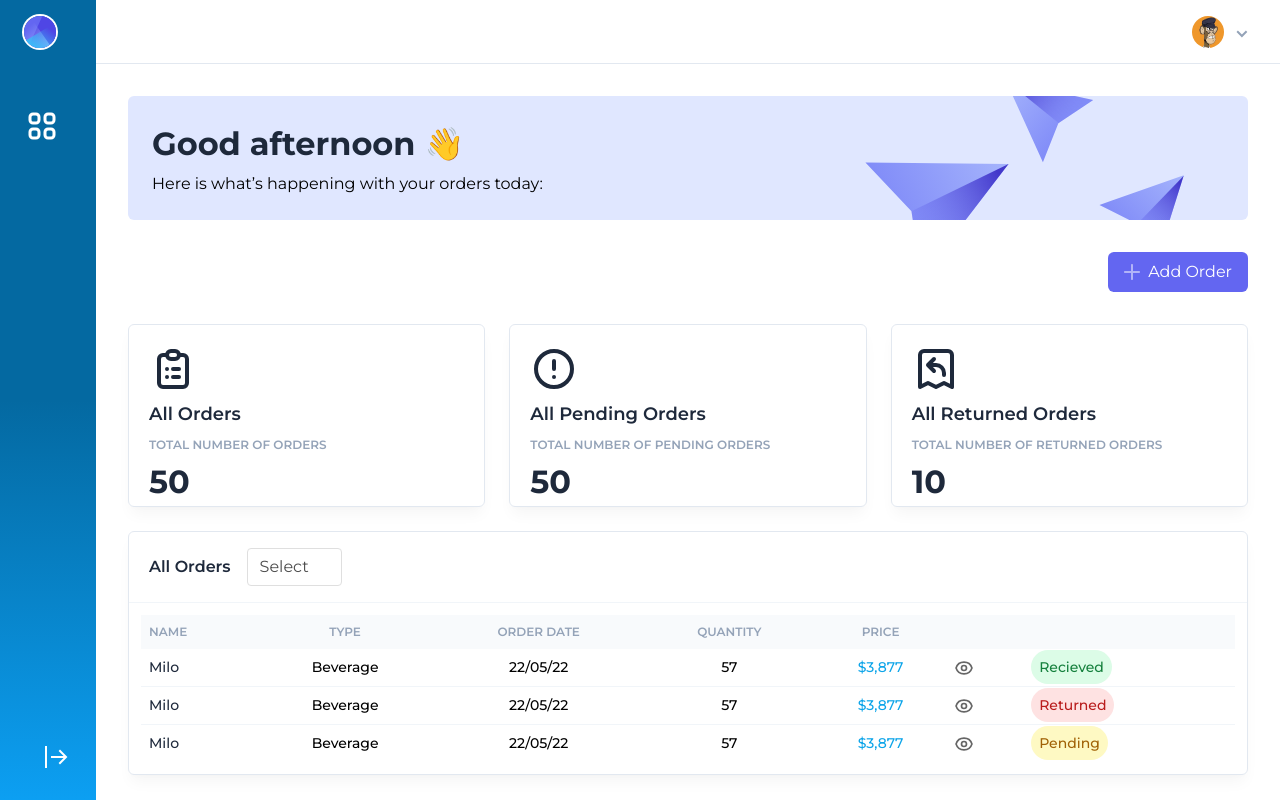
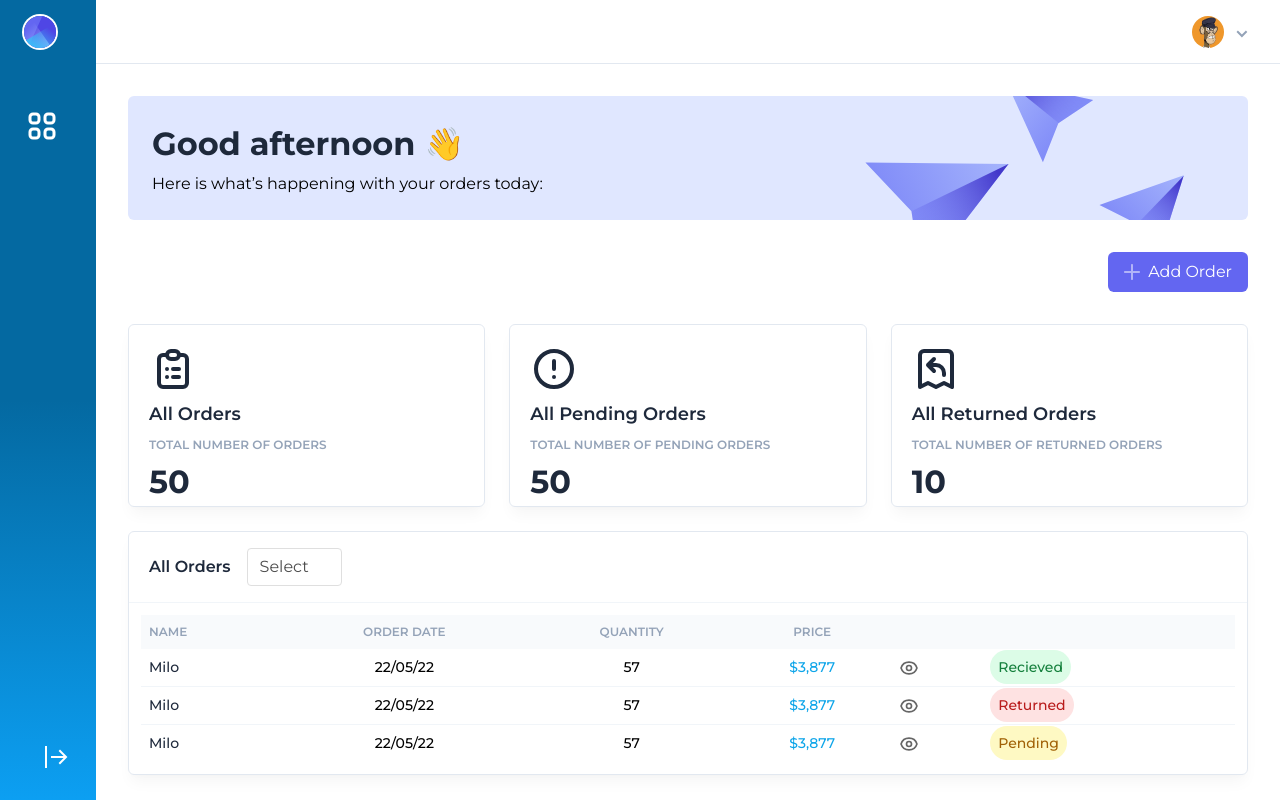
Before and after one commit to mendsalbert/schain, a Next.js app: page /dashboard/customer in a window 1280 px wide. Built offline with nearby package versions, Linux system fonts and the light colour scheme.

Commit message:
schain ui

```diff
--- a/components/OrderModal.jsx
+++ b/components/OrderModal.jsx
@@ -56,9 +56,12 @@ const OrderModal = (props) => {
         </div>
       </div>
       <div>
-        <img src={filterImage[0].imageUrl} className="mb-4" />
+        <img
+          src={filterImage.length > 0 ? filterImage[0].imageUrl : ""}
+          className="mb-4"
+        />
       </div>
-      <div className="flex flex-wrap -mx-3 mb-6">
+      <div className="flex flex-wrap -mx-3 mb-1">
         <div className="w-full px-3">
           <label className="block uppercase tracking-wide text-gray-700 text-xs font-bold mb-2">
             Address Line 1
@@ -71,7 +74,7 @@ const OrderModal = (props) => {
           />
         </div>
       </div>
-      <div className="flex flex-wrap -mx-3 mb-6">
+      <div className="flex flex-wrap -mx-3 mb-1">
         <div className="w-full px-3">
           <label className="block uppercase tracking-wide text-gray-700 text-xs font-bold mb-2">
             Phone Number
@@ -121,7 +124,9 @@ const OrderModal = (props) => {
       </div>
       <div className="flex items-start">
         <div className="text-xl font-bold text-slate-800 mr-2">
-          Total cost : ${filterImage[0].price * quantity} - 0.00041ETH
+          Total cost : $
+          {filterImage.length > 0 ? filterImage[0].price * quantity : 0} -
+          0.00041ETH
         </div>
       </div>
       <div className="flex flex-wrap -mx-3 mb-6 mt-4">
--- a/components/adminPartials/dashboard/Orders.jsx
+++ b/components/adminPartials/dashboard/Orders.jsx
@@ -41,9 +41,7 @@ function Orders() {
                 <th className="p-2">
                   <div className="font-semibold text-left">Name</div>
                 </th>
-                <th className="p-2">
-                  <div className="font-semibold text-center">Type</div>
-                </th>
+
                 <th className="p-2">
                   <div className="font-semibold text-center">Order date</div>
                 </th>
@@ -67,9 +65,7 @@ function Orders() {
                       <div className="text-slate-800">Milo</div>
                     </div>
                   </td>
-                  <td className="p-2">
-                    <div className="text-center">Beverage</div>
-                  </td>
+
                   <td className="p-2">
                     <div className="text-center ">22/05/22</div>
                   </td>
@@ -97,9 +93,7 @@ function Orders() {
                     <div className="text-slate-800">Milo</div>
                   </div>
                 </td>
-                <td className="p-2">
-                  <div className="text-center">Beverage</div>
-                </td>
+
                 <td className="p-2">
                   <div className="text-center ">22/05/22</div>
                 </td>
@@ -126,9 +120,7 @@ function Orders() {
                     <div className="text-slate-800">Milo</div>
                   </div>
                 </td>
-                <td className="p-2">
-                  <div className="text-center">Beverage</div>
-                </td>
+
                 <td className="p-2">
                   <div className="text-center ">22/05/22</div>
                 </td>
```
